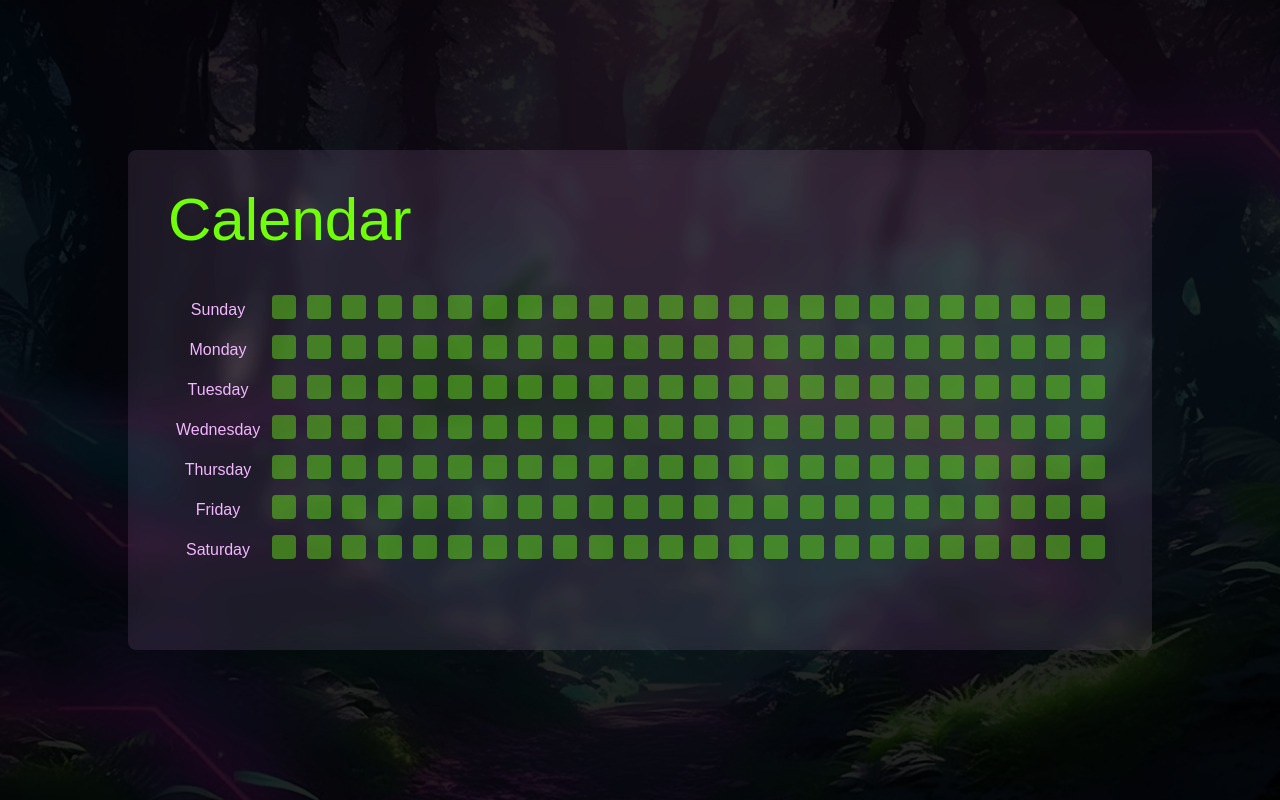
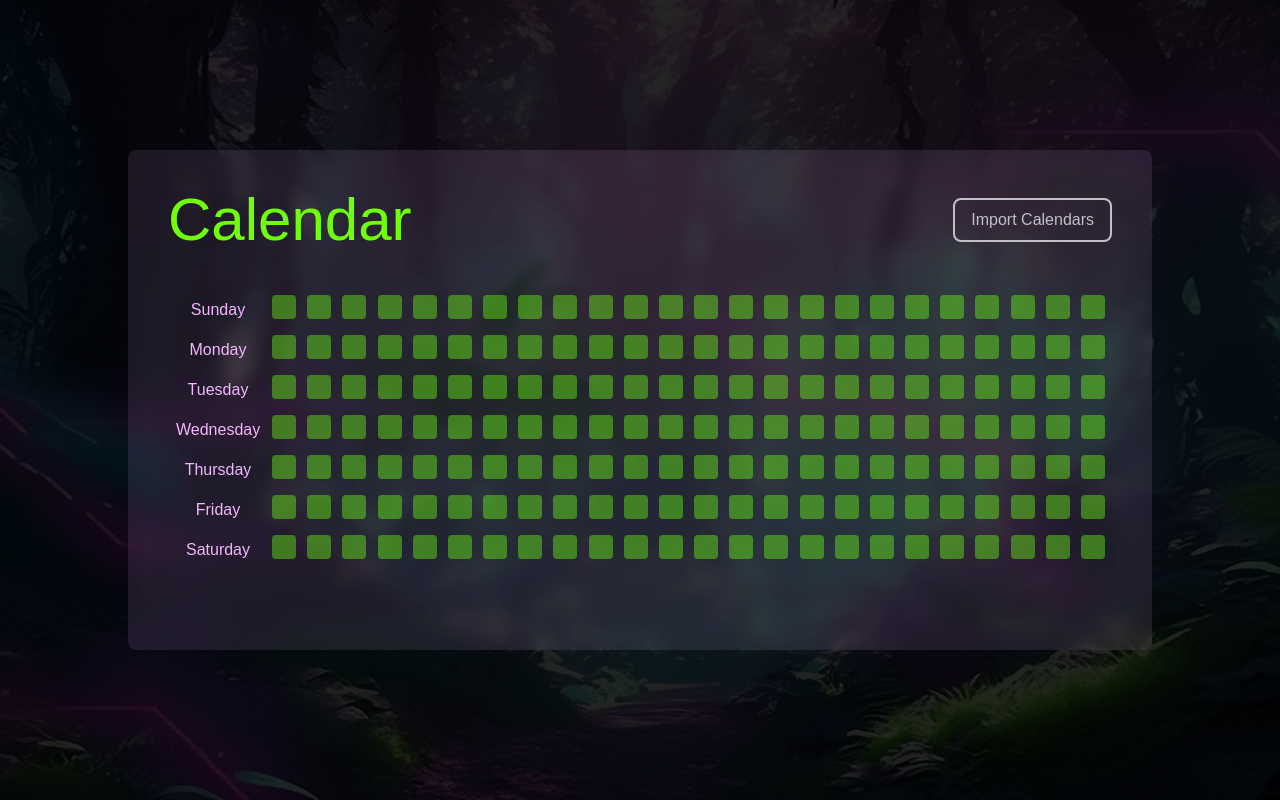
Before and after one commit to Visual-Riot/plaeen, a Next.js app: page /calendar in a window 1280 px wide. Built offline with nearby package versions, Linux system fonts and the light colour scheme; a web font is replaced by a local one.

Commit message:
added button to import calendars

```diff
--- a/src/app/calendar/page.tsx
+++ b/src/app/calendar/page.tsx
@@ -1,6 +1,7 @@
-// "use client";
+"use client";
 import React from "react";
 import PlayerTimeSlot from "../../components/buttons/PlayerTimeSlot";
+import OutlineButton from "../../components/buttons/OutlineButton";
 
 export default function Page() {
   const daysOfWeek = [
@@ -15,14 +16,21 @@ export default function Page() {
 
   const hoursOfDay = Array.from({ length: 24 }, (_, i) => i);
 
+  const importHandleClick = () => {
+    console.log("Import calendars");
+  };
+
   return (
     <div className="relative min-h-screen bg-calendar-bg bg-cover bg-center flex justify-center items-center">
       <div className="absolute inset-0 bg-black opacity-85"></div>
       <div className="relative w-4/5 h-4/5 bg-lightPurple bg-opacity-10 backdrop-filter backdrop-blur brightness-125 rounded-lg block p-10">
-        <div>
+        <div className="flex justify-between items-center">
           <h1 className="text-6xl text-green font-abolition justify-left">
             Calendar
           </h1>
+          <OutlineButton onClick={importHandleClick}>
+            Import Calendars
+          </OutlineButton>
         </div>
 
         <div className="flex flex-col my-10">
--- a/src/components/buttons/OutlineButton.tsx
+++ b/src/components/buttons/OutlineButton.tsx
@@ -1,17 +1,21 @@
-import React from 'react';
+import React from "react";
 
 // Define the prop types for the button
 type ButtonProps = {
   children: React.ReactNode; // Accept any valid React node
-  onClick: () => void;       // Function to call on button click
-  className?: string;        // Optional prop to allow custom styling
-}
+  onClick: () => void; // Function to call on button click
+  className?: string; // Optional prop to allow custom styling
+};
 
 // Button component
-const OutlineButton: React.FC<ButtonProps> = ({children, onClick, className = ''}) => {
+const OutlineButton: React.FC<ButtonProps> = ({
+  children,
+  onClick,
+  className = "",
+}) => {
   return (
     <button
-      className={`btn bg-transparent border-lightGrey border-2px rounded-lg text-lightGrey py-2 px-4 ${className}`}
+      className={`btn bg-transparent border border-lightGrey border-2 rounded-lg text-lightGrey py-2 px-4 ${className}`}
       onClick={onClick}
     >
       {children}
--- a/tailwind.config.ts
+++ b/tailwind.config.ts
@@ -38,7 +38,7 @@ const config: Config = {
 
         // text
         offWhite: "#D0CBD6",
-        lightGrey: "#B8B4BD",
+        lightGrey: "#9B999E",
         mediumGrey: "#707070",
         darkGrey: "#313131",
 
```
